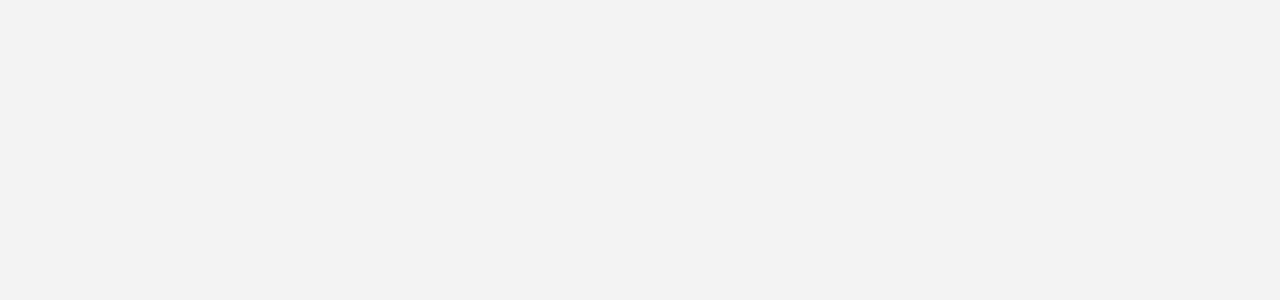
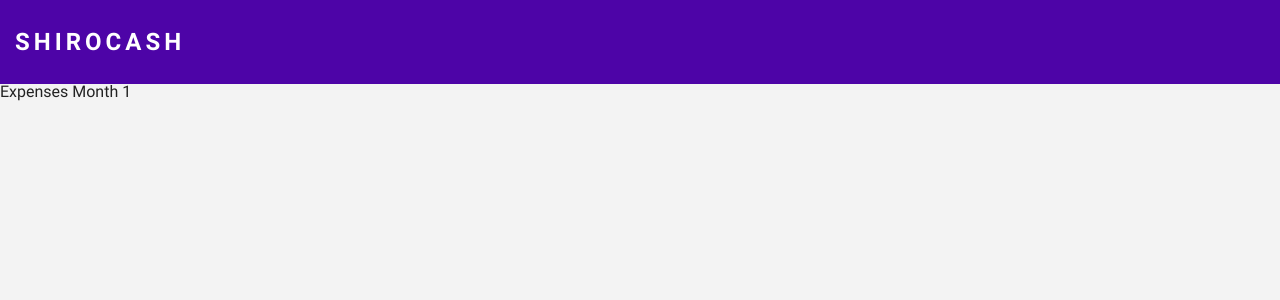
Before and after one commit to Shiroganari/Shirocash, a React (Vite) app: page /expenses/month/1 in a window 1280 px wide. Before the commit this address had no page. Shown: the top 300 px of the page. Built offline with nearby package versions, Linux system fonts and the light colour scheme.

Commit message:
feat: create 'Expenses' pages

```diff
--- a/src/App.tsx
+++ b/src/App.tsx
@@ -1,11 +1,18 @@
 import Home from "@/pages/Home";
-import { Route, Routes } from "react-router-dom"
+import Expenses from "@/pages/Expenses";
+import ExpensesMonth from "@/pages/ExpensesMonth";
+import ExpensesYear from "@/pages/ExpensesYear";
+import { Route, Routes } from "react-router-dom";
+
 
 function App() {
   return (
     <Routes>
       <Route path='/' element={<Home />} />
       <Route path='/home' element={<Home />} />
+      <Route path='/expenses' element={<Expenses />} />
+      <Route path='/expenses/month/:id' element={<ExpensesMonth />} />
+      <Route path='/expenses/year/:id' element={<ExpensesYear />} />
     </Routes>
   )
 }
--- /dev/null
+++ b/src/pages/Expenses.tsx
@@ -0,0 +1,11 @@
+import Layout from '@/layouts/Layout';
+
+function Expenses() {
+  return (
+    <Layout>
+      <h1>Expenses</h1>
+    </Layout>
+  )
+}
+
+export default Expenses;
--- /dev/null
+++ b/src/pages/ExpensesMonth.tsx
@@ -0,0 +1,14 @@
+import Layout from '@/layouts/Layout';
+import { useParams } from 'react-router-dom';
+
+function ExpensesMonth() {
+  const { id } = useParams();
+
+  return (
+    <Layout>
+      <h1>Expenses Month { id }</h1>
+    </Layout>
+  )
+}
+
+export default ExpensesMonth;
--- /dev/null
+++ b/src/pages/ExpensesYear.tsx
@@ -0,0 +1,14 @@
+import Layout from '@/layouts/Layout';
+import { useParams } from 'react-router-dom';
+
+function ExpensesYear() {
+  const { id } = useParams();
+
+  return (
+    <Layout>
+      <h1>Expenses Year { id }</h1>
+    </Layout>
+  )
+}
+
+export default ExpensesYear;
```
